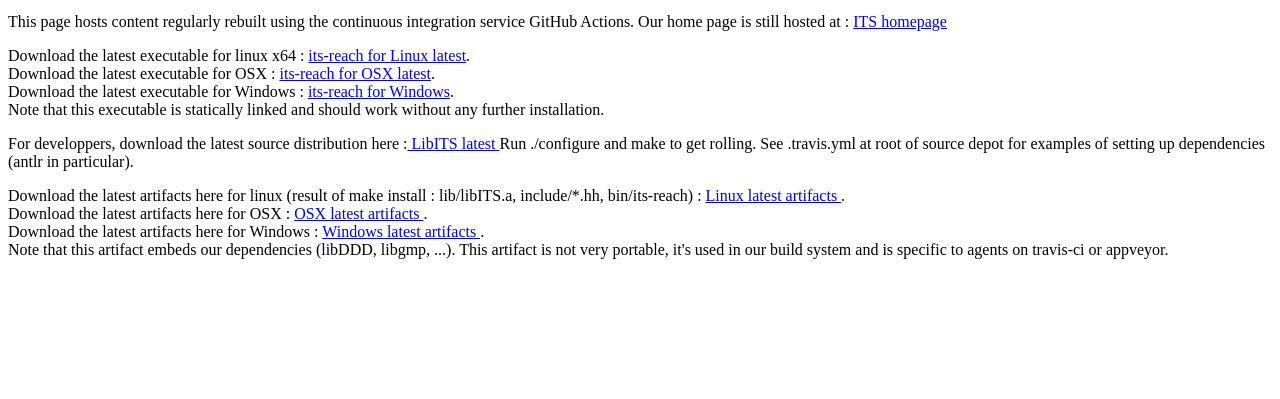
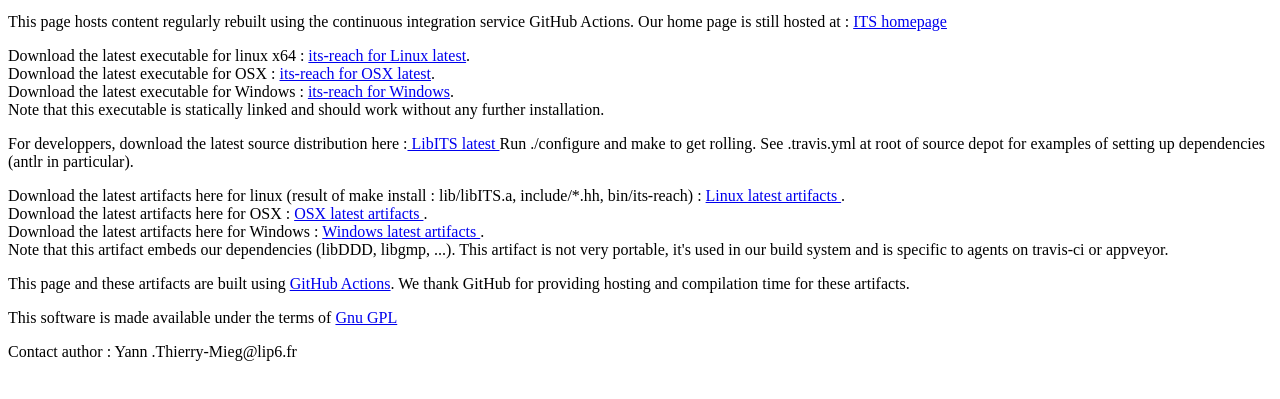
Before and after one commit to lip6/libITS, a plain HTML site: page website/index.html in a window 1280 px wide. Shown: the part 87-486 px from the top of the page. Drawn offline with Linux system fonts and the light colour scheme.

Commit message:
improve web page (license...)

```diff
--- a/website/index.html
+++ b/website/index.html
@@ -29,3 +29,10 @@
 Note that this artifact embeds our dependencies (libDDD, libgmp, ...).
 This artifact is not very portable, it's used in our build system and is specific to agents on travis-ci or appveyor.
 </p>
+
+
+<p> This page and these artifacts are built using <a href='https://github.com/lip6/libITS/actions'>GitHub Actions</a>. We thank GitHub for providing hosting and compilation time for these artifacts.</p>
+
+<p> This software is made available under the terms of <a href='https://www.gnu.org/licenses/gpl-3.0.en.html'>Gnu GPL</a>  </p>
+
+<p> Contact author : Yann .Thierry-Mieg@lip6.fr </p>
```
